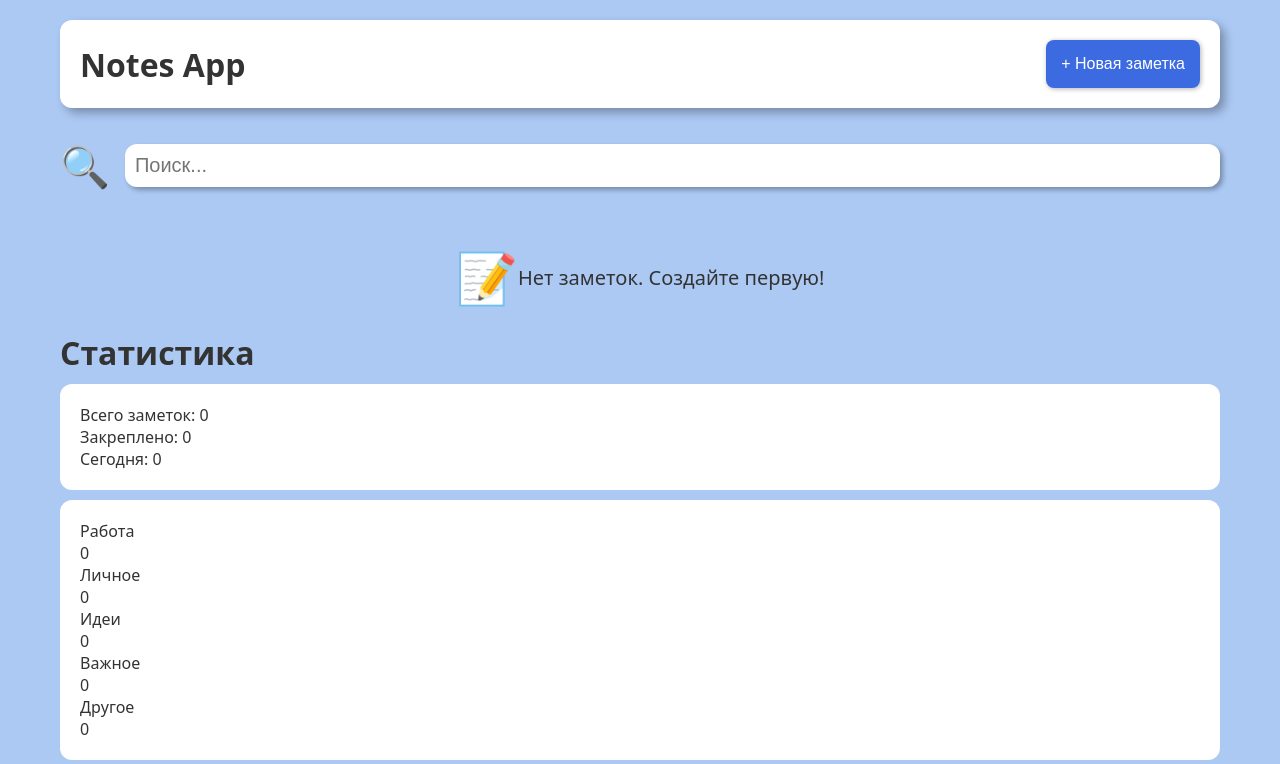
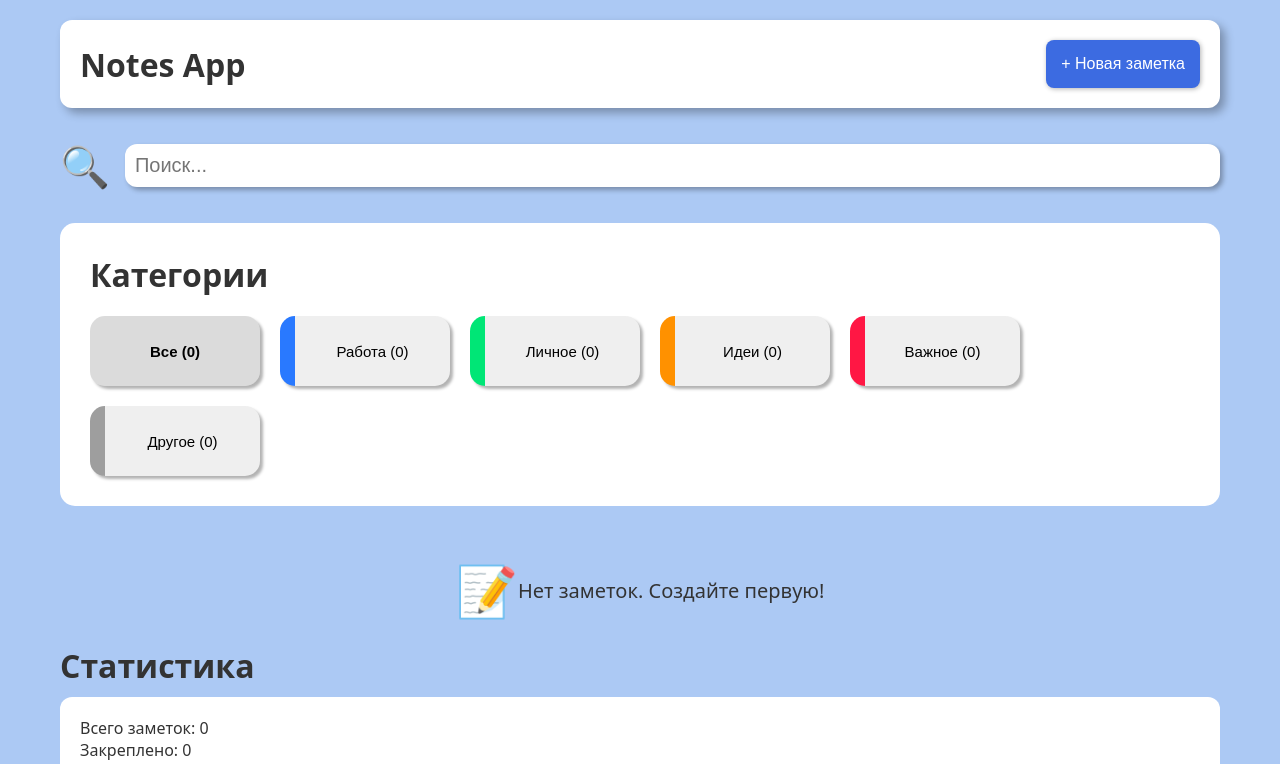
Before and after one commit to mariamorozovaa/notes-app, a React (Vite) app: page / in a window 1280 px wide. Shown: the top 764 px of the page. Built offline with nearby package versions, Linux system fonts and the light colour scheme.

Commit message:
Add styles for CategoryFilter & NoteCard & SearchBar components

```diff
--- a/src/App.css
+++ b/src/App.css
@@ -29,6 +29,7 @@ header > button {
   display: grid;
   grid-template-columns: repeat(auto-fill, minmax(300px, 1fr));
   gap: 20px;
+  margin-bottom: 30px;
 }
 
 .btn-primary,
--- a/src/App.jsx
+++ b/src/App.jsx
@@ -159,6 +159,12 @@ function App() {
       ) : (
         ""
       )}
+      <CategoryFilter
+        categories={categories}
+        notes={notes}
+        selectedCategory={selectedCategory}
+        onSelectCategory={setSelectedCategory}
+      />
 
       {notes.length === 0 ? (
         <EmptyState icon="📝" message="Нет заметок. Создайте первую!" />
@@ -190,13 +196,6 @@ function App() {
         onDeleteCategory={handleDeleteCategory}
       />
 
-      <CategoryFilter
-        categories={categories}
-        notes={notes}
-        selectedCategory={selectedCategory}
-        onSelectCategory={setSelectedCategory}
-      />
-
       {selectedNote && (
         <NoteModal
           note={selectedNote}
--- a/src/components/CategoryFilter.jsx
+++ b/src/components/CategoryFilter.jsx
@@ -1,4 +1,5 @@
 import { memo } from "react";
+import "../styles/CategoryFilter.css";
 
 const CategoryFilter = memo(function CategoryFilter({ categories, notes, selectedCategory, onSelectCategory }) {
   function getCategoryCount(categoryId) {
@@ -6,8 +7,10 @@ const CategoryFilter = memo(function CategoryFilter({ categories, notes, selecte
   }
 
   return (
-    <>
-      <h1>Категории</h1>
+    <div className="container" style={{ marginBottom: "30px" }}>
+      <h1 style={{ marginBottom: "20px" }}>Категории</h1>
+
+      <div className="categories">
         <button onClick={() => onSelectCategory("all")} className={`category-btn ${selectedCategory === "all" ? "active" : ""}`}>
           Все ({notes.length})
         </button>
@@ -17,12 +20,13 @@ const CategoryFilter = memo(function CategoryFilter({ categories, notes, selecte
             <button
               onClick={() => onSelectCategory(category.id)}
               className={`category-btn ${selectedCategory === category.id ? "active" : ""}`}
-            style={{ borderLeft: `6px solid ${category.color}` }}>
+              style={{ borderLeft: `15px solid ${category.color}` }}>
               {category.name} ({getCategoryCount(category.id)})
             </button>
           </div>
         ))}
-    </>
+      </div>
+    </div>
   );
 });
 
--- a/src/components/NoteCard.jsx
+++ b/src/components/NoteCard.jsx
@@ -14,11 +14,9 @@ const NoteCard = memo(function NoteCard({ note, category, onNoteClick, onEdit, o
   return (
     <div className="note-card" onClick={() => onNoteClick(note)}>
       <div className="note-header">
-        <h3>{note.title}</h3>
-        <span className="category-badge" style={{ backgroundColor: category?.color }}>
-          {category?.name}
-        </span>
-        {note.isPinned && <span>📌</span>}
+        <h3>
+          {note.title} {note.isPinned && <span>📌</span>}
+        </h3>
         <button
           className="pinNote"
           onClick={(e) => {
@@ -28,12 +26,18 @@ const NoteCard = memo(function NoteCard({ note, category, onNoteClick, onEdit, o
           {note.isPinned ? "Открепить" : "Закрепить"}
         </button>
       </div>
+
+      <span className="category-badge" style={{ backgroundColor: category?.color }}>
+        {category?.name}
+      </span>
       <p className="note-preview">{preview}</p>
       <div className="note-footer">
         <span className="note-date">{formatDate()}</span>
         <div className="note-actions">
           <button
             type="button"
+            className="btn-default"
+            style={{ marginRight: "10px" }}
             onClick={(e) => {
               e.stopPropagation();
               onEdit(note);
@@ -42,6 +46,7 @@ const NoteCard = memo(function NoteCard({ note, category, onNoteClick, onEdit, o
           </button>
           <button
             type="button"
+            className="btn-default"
             onClick={(e) => {
               e.stopPropagation();
               onDelete(note.id);
--- /dev/null
+++ b/src/styles/CategoryFilter.css
@@ -0,0 +1,34 @@
+.category-btn {
+  height: 70px;
+  width: 170px;
+  border-radius: 15px;
+  border: none;
+  font-size: 15px;
+  transition: transform 0.2s, box-shadow 0.2s;
+  box-shadow: 3px 3px 3px rgba(0, 0, 0, 0.3);
+}
+
+.active {
+  background-color: rgba(128, 128, 128, 0.283);
+  font-weight: 600;
+}
+
+.container {
+  display: flex;
+  flex-direction: column;
+  background-color: white;
+  padding: 30px;
+  border-radius: 15px;
+}
+
+.categories {
+  display: flex;
+  flex-wrap: wrap;
+  gap: 20px;
+  justify-content: left;
+}
+
+.category-btn:hover {
+  box-shadow: 5px 5px 5px rgba(0, 0, 0, 0.3);
+  transform: translateY(-4px);
+}
--- a/src/styles/NoteCard.css
+++ b/src/styles/NoteCard.css
@@ -19,3 +19,50 @@
   color: white;
   font-weight: 500;
 }
+
+.pinNote {
+  border: none;
+  padding: 5px;
+  border-radius: 7px;
+  cursor: pointer;
+  box-shadow: 2px 2px 2px rgba(0, 0, 0, 0.3);
+}
+
+.pinNote:hover {
+  background-color: rgba(128, 128, 128, 0.26);
+}
+
+.note-header {
+  display: flex;
+  gap: 10px;
+  align-items: center;
+  margin-bottom: 10px;
+}
+
+.note-preview {
+  margin: 10px 0;
+}
+
+.btn-default {
+  padding: 15px;
+  border: none;
+  transition: transform 0.2s, box-shadow 0.2s;
+  box-shadow: 1px 1px 2px rgba(0, 0, 0, 0.3);
+  border-radius: 5px;
+}
+
+.btn-default:hover {
+  /* background-color: rgba(128, 128, 128, 0.26); */
+  transform: translateY(-2px);
+  box-shadow: 2px 2px 2px rgba(0, 0, 0, 0.3);
+  cursor: pointer;
+}
+
+.note-date {
+  margin-bottom: 10px;
+}
+
+.note-actions {
+  display: flex;
+  margin-top: 10px;
+}
--- a/src/styles/SearchBar.css
+++ b/src/styles/SearchBar.css
@@ -15,9 +15,15 @@
   border-radius: 12px;
   padding: 10px;
   box-shadow: 3px 3px 5px rgba(0, 0, 0, 0.3);
+  transition: transform 0.2s, box-shadow 0.2s;
 }
 
 .icon-search {
   font-size: 40px;
   margin-right: 15px;
 }
+
+.input-search:hover {
+  box-shadow: 5px 5px 5px rgba(0, 0, 0, 0.3);
+  transform: translateY(-2px);
+}
```
Lines whose indentation alone changed are shown as unchanged.
